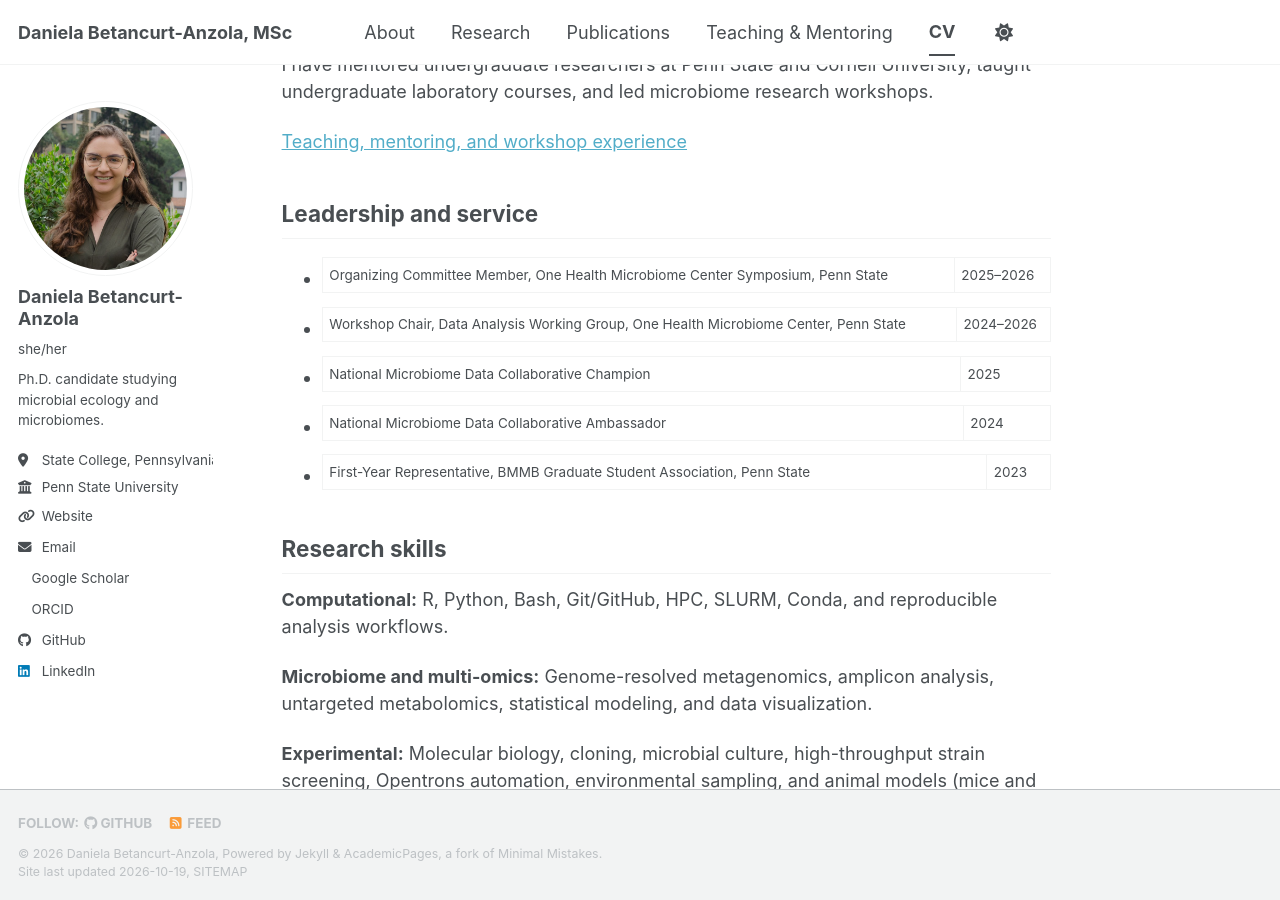
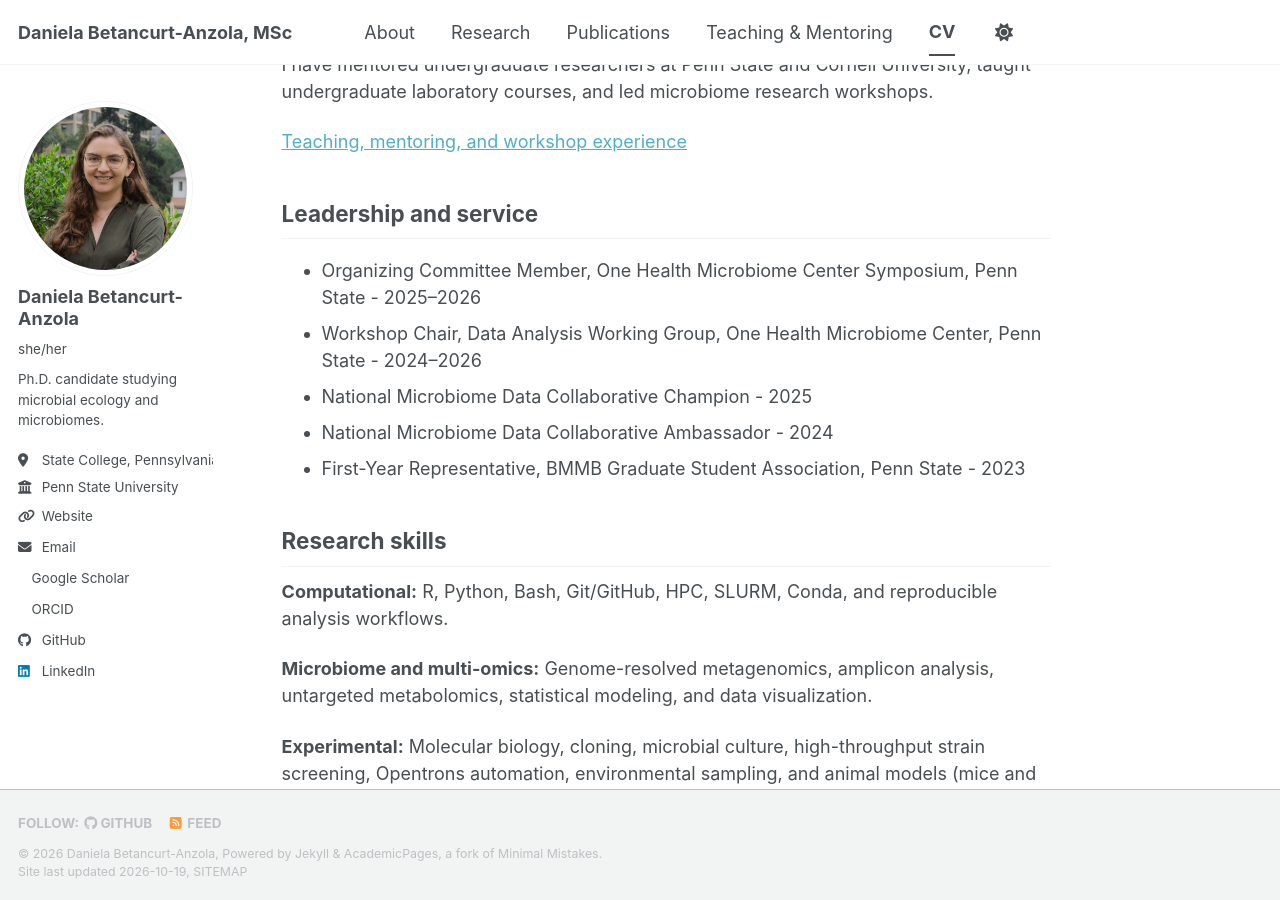
Before and after one commit to danibeta07/danibeta07.github.io, a Jekyll site: the page built from _pages/cv.md, in a window 1280 px wide and 900 px high, scrolled down 2370 px. Built offline with Jekyll 4.4.1, drawn with Linux system fonts in a browser that asks for light colours; a style sheet for code colours, icons or effects is not loaded.

Commit message:
Update leadership and service section formatting

```diff
--- a/_pages/cv.md
+++ b/_pages/cv.md
@@ -74,11 +74,11 @@ I have mentored undergraduate researchers at Penn State and Cornell University,
 
 ## Leadership and service
 
-- Organizing Committee Member, One Health Microbiome Center Symposium, Penn State | 2025–2026
-- Workshop Chair, Data Analysis Working Group, One Health Microbiome Center, Penn State | 2024–2026
-- National Microbiome Data Collaborative Champion | 2025
-- National Microbiome Data Collaborative Ambassador | 2024
-- First-Year Representative, BMMB Graduate Student Association, Penn State | 2023
+- Organizing Committee Member, One Health Microbiome Center Symposium, Penn State - 2025–2026
+- Workshop Chair, Data Analysis Working Group, One Health Microbiome Center, Penn State - 2024–2026
+- National Microbiome Data Collaborative Champion - 2025
+- National Microbiome Data Collaborative Ambassador - 2024
+- First-Year Representative, BMMB Graduate Student Association, Penn State - 2023
 
 ## Research skills
 
```
